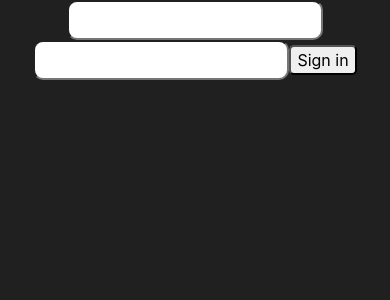
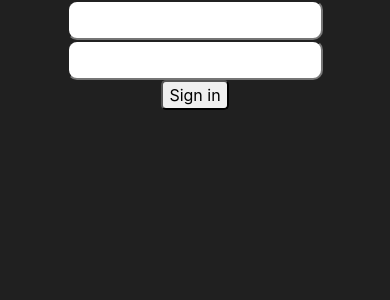
Before and after one commit to TheHardSkills/react-chat, a React (Create React App) app: page /login in a window 390 px wide. Shown: the top 300 px of the page. Built offline with nearby package versions, Linux system fonts and the light colour scheme.

Commit message:
Fixed some stiles

```diff
--- a/src/App.css
+++ b/src/App.css
@@ -106,3 +106,13 @@ button {
 p {
   opacity: 1;
 }
+
+.signInBttn {
+  margin-left: 1%;
+}
+@media screen and (max-width: 960px) {
+  .signInBttn {
+    display: block;
+    margin: auto;
+  }
+}
--- a/src/components/LoginPage.jsx
+++ b/src/components/LoginPage.jsx
@@ -1,4 +1,6 @@
 import React, { useState, useCallback } from "react";
+import { Row, Col, Container } from 'react-bootstrap';
+
 import "../App.css";
 import { sendRequestWithUserData } from "../eventsListen/loginService";
 
@@ -21,7 +23,9 @@ function LoginPage() {
   };
 
   return (
-    <div>
+    <Container>
+      <Row>
+        <Col xs={12}>
           <form>
             <input value={inputUsername} onChange={handleUsernameChange} />
             <input
@@ -29,11 +33,13 @@ function LoginPage() {
               onChange={handlePasswordChange}
               type="password"
             />
-        <button type="button" onClick={handleSendClick}>
+            <button className="signInBttn" type="button" onClick={handleSendClick}>
               Sign in
         </button>
           </form>
-    </div>
+        </Col>
+      </Row>
+    </Container>
   );
 }
 
```
Lines whose indentation alone changed are shown as unchanged.
